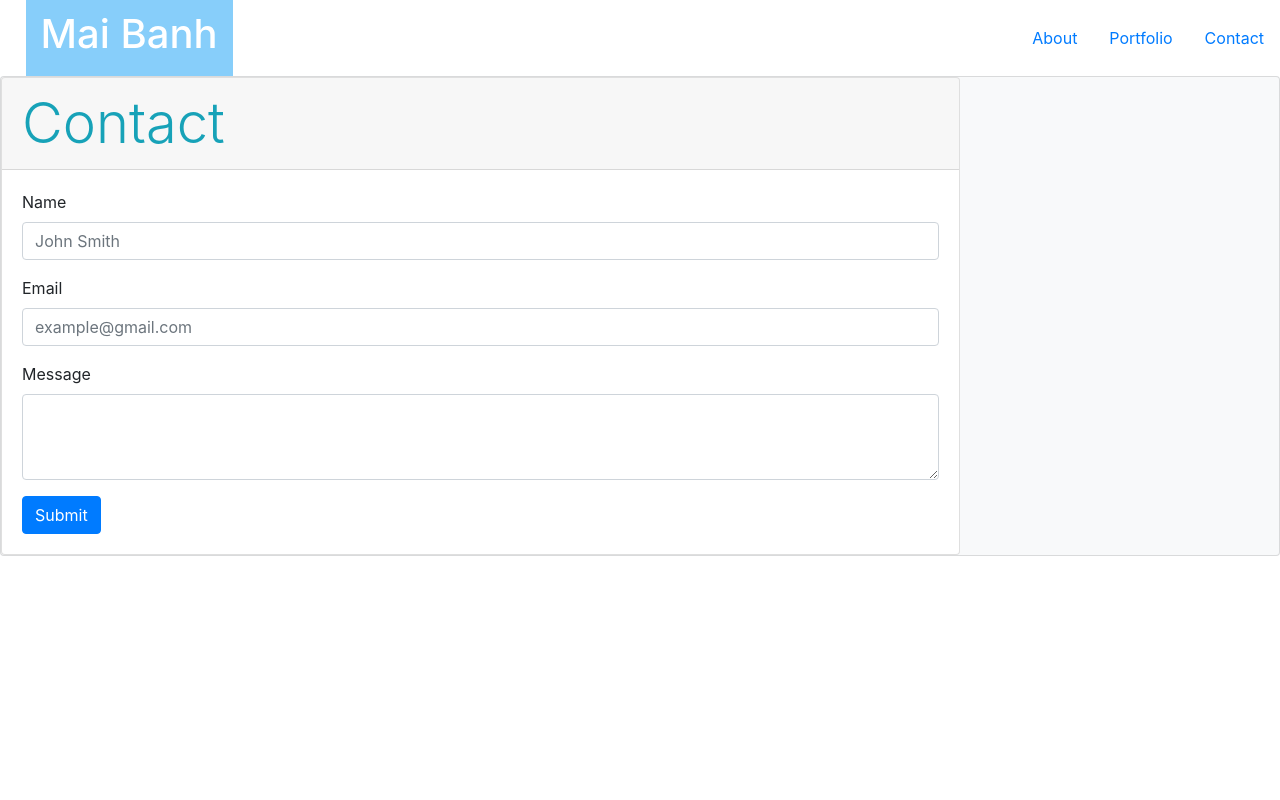
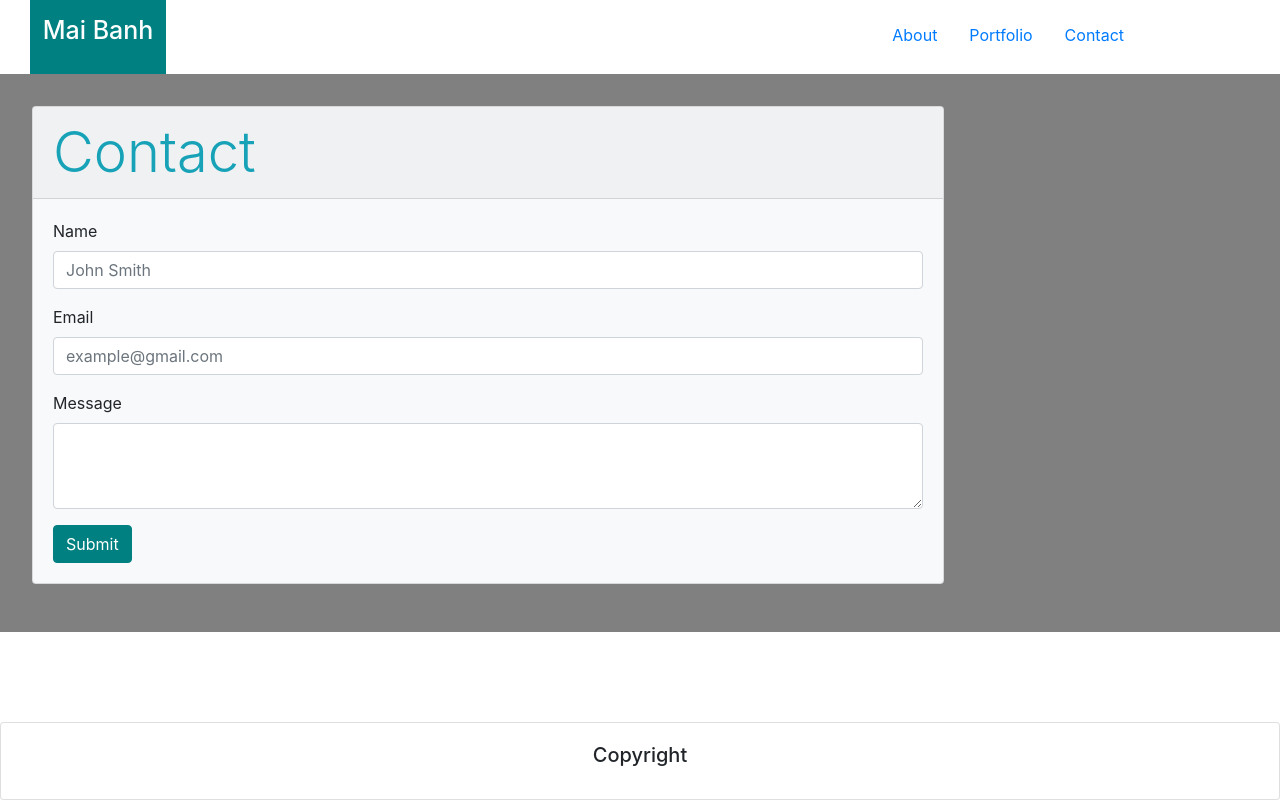
Before and after one commit to mtbanh/Responsive-Portfolio, a plain HTML site: page contact.html in a window 1280 px wide. Drawn offline with nearby package versions, Linux system fonts and the light colour scheme.

Commit message:
changed style for nav bar

```diff
--- a/contact.html
+++ b/contact.html
@@ -12,34 +12,68 @@
 </head>
 
 <body>
-  <!--style changes to nav header-->
+
+  <header>
     <style>
-    header nav .navbar-brand-page-header {
-      box-sizing: border-box;
+      h4 {
+        font-size: 25px;
+        width: 136px;
+        height: 74px;
+        text-align: center;
+        justify-content: center;
+        padding-top: 15px;
+        padding-bottom: 0px;
+        margin: auto;
         color: white;
-      background-color: lightskyblue;
-      margin-left: 2%;
+        background-color: teal;
+        display: block;
+        float: left;
       }
 
-    header nav .navbar-brand-page-header h1 {
-      padding: 10px 15px 10px 15px;
+      .container {
+        margin-left: 15px;
+        text-align: center;
       }
+
+      ul {
+        display: inline-block;
+        margin-top: 15px;
+      }
+
 
       nav {
         display: flex;
         justify-content: space-between;
         align-items: center;
       }
+
+      footer {
+        text-align: center;
+      }
+
+      section {
+        background-color: grey;
+        margin-top: 0px;
+        padding: 2rem;
+      }
+
+
+
+      .btn-primary {
+        background-color: teal;
+        border-color: teal;
+      }
     </style>
-  <!--header element with nav bar-->
-  <header>
-    <nav>
-      <div class="navbar-brand-page-header">
-        <h1>Mai Banh</h1>
+    <div class="container">
+      <div class="row">
+        <div class="col-6">
+          <h4>Mai Banh</h4>
         </div>
+
+        <div class="col-6">
           <ul class="nav justify-content-end">
+            <li class="nav-item">
               <a class="nav-link active" href="index.html">About</a>
-        <li class="nav-item">
             </li>
             <li class="nav-item">
               <a class="nav-link" href="portfolio.html">Portfolio</a>
@@ -49,10 +83,12 @@
             </li>
           </ul>
           </nav>
+        </div>
   </header>
-  <!--card element-->
-  <div class="card bg-light mb-3">
-    <div class="card w-75">
+
+  <section>
+    <container>
+      <div class="card bg-light mb-3 w-75">
         <div class="card-header">
           <header class="display-4">
             <span class="text-info">Contact</span>
@@ -73,11 +109,12 @@
               <textarea class="form-control" id="exampleFormControlTextarea1" rows="3"></textarea>
             </div>
             <button type="submit" class="btn btn-primary">Submit</button>
+          </div>
         </form>
-
       </div>
       </div>
-  </div>
+    </container>
+  </section>
 
 
   <script src="https://code.jquery.com/jquery-3.5.1.slim.min.js"
@@ -91,4 +128,14 @@
     crossorigin="anonymous"></script>
 </body>
 
+<footer>
+  <div class="fixed-bottom">
+    <div class="card">
+      <div class="card-body">
+        <h5 class="card-title">Copyright</h5>
+      </div>
+    </div>
+  </div>
+</footer>
+
 </html>
```
Lines whose indentation alone changed are shown as unchanged.
